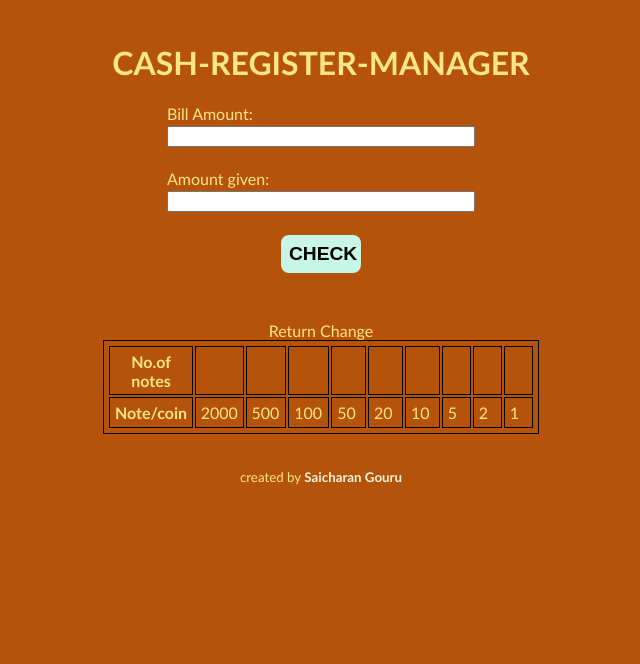
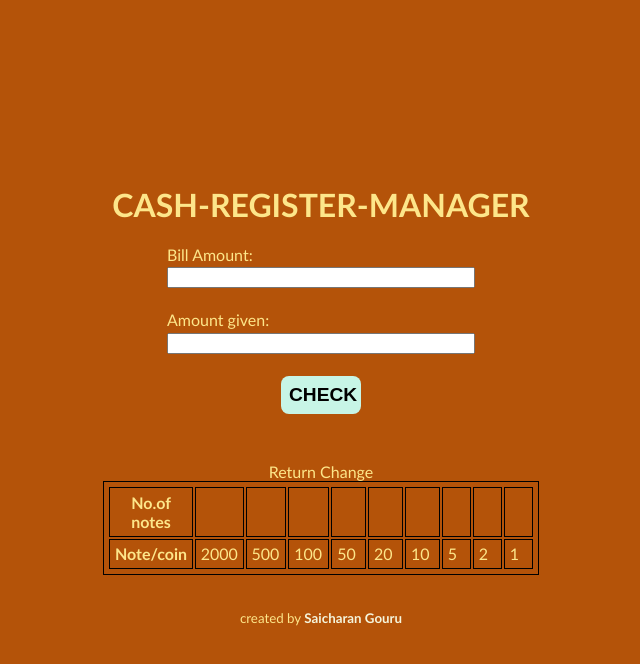
Before and after one commit to saicharan-gouru/Cash-Register, a plain HTML site: page index.html in a window 1280 px wide. Shown: the whole page, without its empty margins (319-959 px from the left). Drawn offline with Linux system fonts and the light colour scheme.

Commit message:
Update style.css

```diff
--- a/style.css
+++ b/style.css
@@ -11,6 +11,7 @@ body {
     flex-direction: column;
     width: 500px;
     margin: auto;
+    margin-top: 10%;
 }
 
 #change-table {
@@ -48,3 +49,10 @@ label {
 input {
     width: 60%;
 }
+
+#moving-header {
+    font-size: 1.5rem;
+    overflow: hidden;
+    position: relative;
+    margin-top: 0.2rem;
+}
```
